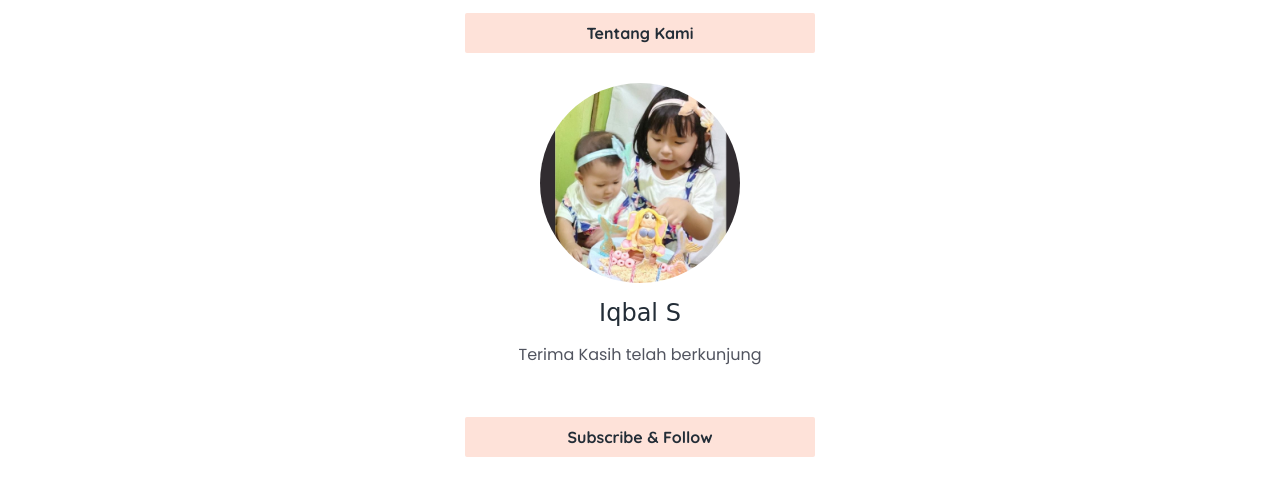
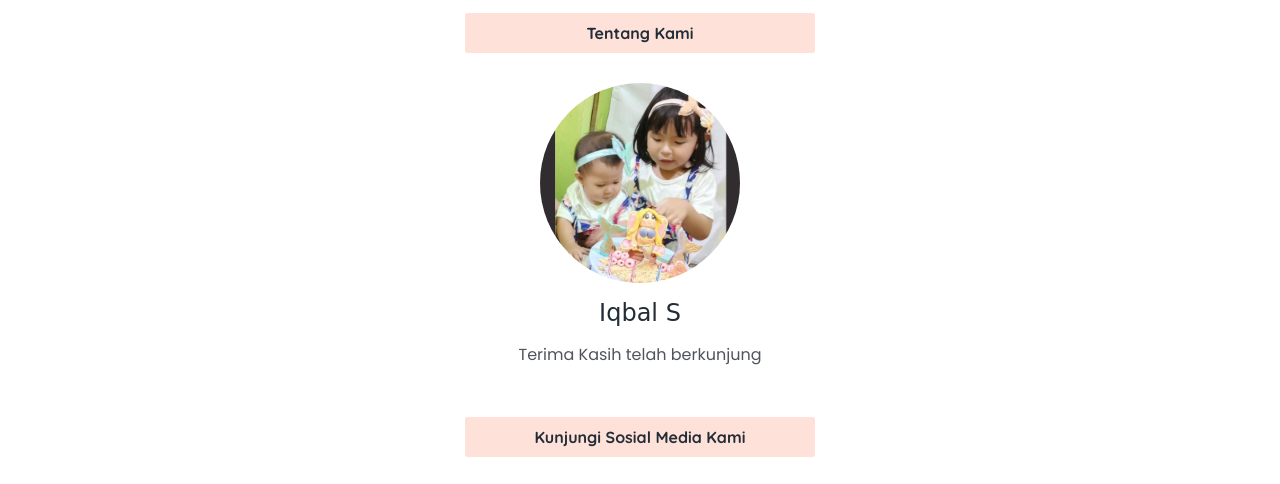
Before and after one commit to Iqbal-c/Iqbal-c.github.io, a plain HTML site: page index.html in a window 1280 px wide. Shown: the part 688-1172 px from the top of the page. Drawn offline with Linux system fonts and the light colour scheme; a web font is replaced by a local one.

Commit message:
Update index.html

```diff
--- a/index.html
+++ b/index.html
@@ -129,7 +129,9 @@
                         <!-- Single Widget Area -->
                         <div class="single-widget-area subscribe_widget text-center">
                             <div class="widget-title">
-                                <h6>Subscribe &amp; Follow</h6>
+                                <!-- <h6>Subscribe &amp; Follow</h6> -->
+                                 <h6>Kunjungi Sosial Media Kami</h6>
+
                             </div>
                             <div class="subscribe-link">
                                 <a target="_blank" href="https://www.facebook.com/iqbal.saimima.714/"><i class="fa fa-facebook" aria-hidden="true"></i></a>
```
